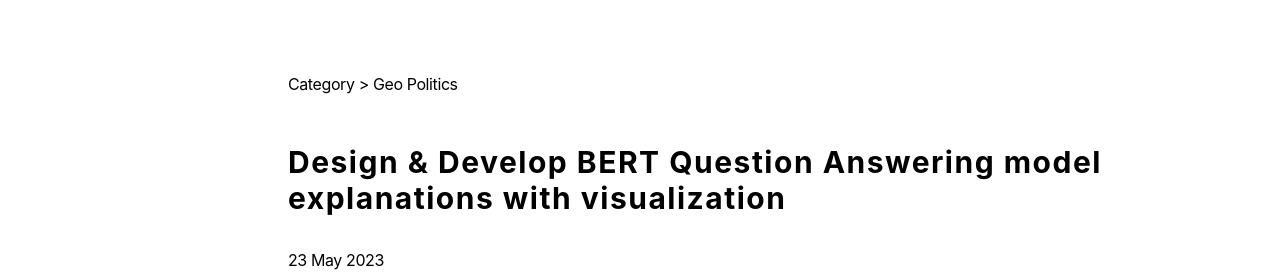
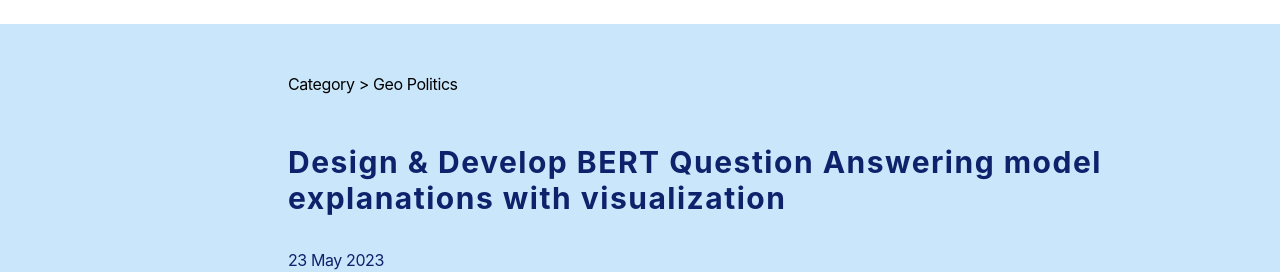
Before and after one commit to yash1302/react_blog, a React (Create React App) app: page /Heading in a window 1280 px wide. Shown: the top 272 px of the page. Built offline with nearby package versions, Linux system fonts and the light colour scheme.

Commit message:
changing background color to blue

```diff
--- a/src/App.js
+++ b/src/App.js
@@ -30,7 +30,8 @@
     }
   };
   return (
-    <div>
+    <>
+    <div className='bg-back_color'>
       <HomeHeading />
       <div className='flex'>
         {/* left side */}
@@ -78,7 +79,9 @@
       </div>
 
     </div>
+    </>
   );
+
 }
 
 export default App;
--- a/src/articleview/ArticleView.js
+++ b/src/articleview/ArticleView.js
@@ -4,10 +4,10 @@
 
 export default function heading() {
   return (
-    <div>
+    <div className='bg-back_color text-font_color'>
       <div>
-        <p className='mt-6 ml-1 sm:ml-72 sm:pt-12 sm:tracking-tight'>Category &gt; Geo Politics</p>
-        <h1 className='mt-4 ml-1 sm:ml-72 sm:pt-8 sm:tracking-wider font-bold sm:text-3xl'>Design & Develop BERT Question Answering model<br />
+        <p className='mt-6 ml-1 sm:ml-72 sm:pt-12 sm:tracking-tight text-black'>Category &gt; Geo Politics</p>
+        <h1 className='mt-4 ml-1 sm:ml-72 sm:pt-8 sm:tracking-wider font-bold sm:text-3xl text-font_color'>Design & Develop BERT Question Answering model<br />
           explanations with visualization</h1>
         <p className='mt-4 ml-1 sm:ml-72 sm:mt-8 tracking-tight'>23 May 2023</p>
         <div className='sm:flex sm:justify-center'>
--- a/src/components/BelowCard.js
+++ b/src/components/BelowCard.js
@@ -1,9 +1,14 @@
-import React from 'react'
+import React,{useState} from 'react'
 import imgCar1 from '../images/imgCar1.jpg';
 
 export default function BelowCard(props) {
+  const [Title, setTitle] = useState("")
+
+  const ArticleTitle = (event) => {
+    setTitle(event.target.value)
+  }
   return (
-    <div>
+    <div className='text-font_color'>
       <div className="rounded-b-lg grid justify-items-center mx-8">
         <img src={props.image} alt="" className='mt-10 rounded-lg h-48 w-96' />
         <p className='flex text-start justify-center w-96 font-bold'>{props.text}</p>
--- a/src/components/Carousel_1.js
+++ b/src/components/Carousel_1.js
@@ -18,3 +18,4 @@
 
   )
 }
+// for images use lazy loading
--- a/src/components/HomeHeading.js
+++ b/src/components/HomeHeading.js
@@ -10,7 +10,7 @@
         // </div>
         <div>
             <p className='ml-4 text-sm sm:ml-24 sm:mt-10 tracking-tight '>Home &gt; Our top stories</p>
-            <h1 className='ml-4 text-2xl sm:ml-24 sm:mt-4 sm:text-4xl text-[#196562] font-bold underline decoration-solid tracking-wide'>Our Top Stories</h1>
+            <h1 className='ml-4 text-2xl sm:ml-24 sm:mt-4 sm:text-4xl text-[#196562] font-bold underline decoration-solid tracking-wide text-font_color '>Our Top Stories</h1>
             <Link to="/Heading">article view</Link>
         </div>
     )
--- a/tailwind.config.js
+++ b/tailwind.config.js
@@ -7,6 +7,8 @@
     extend: {
       colors: {
         'title-green': '#196562',
+        'back_color': '#CAE6FA',
+        'font_color': '#0D226B'
       },
     },
   },
```
